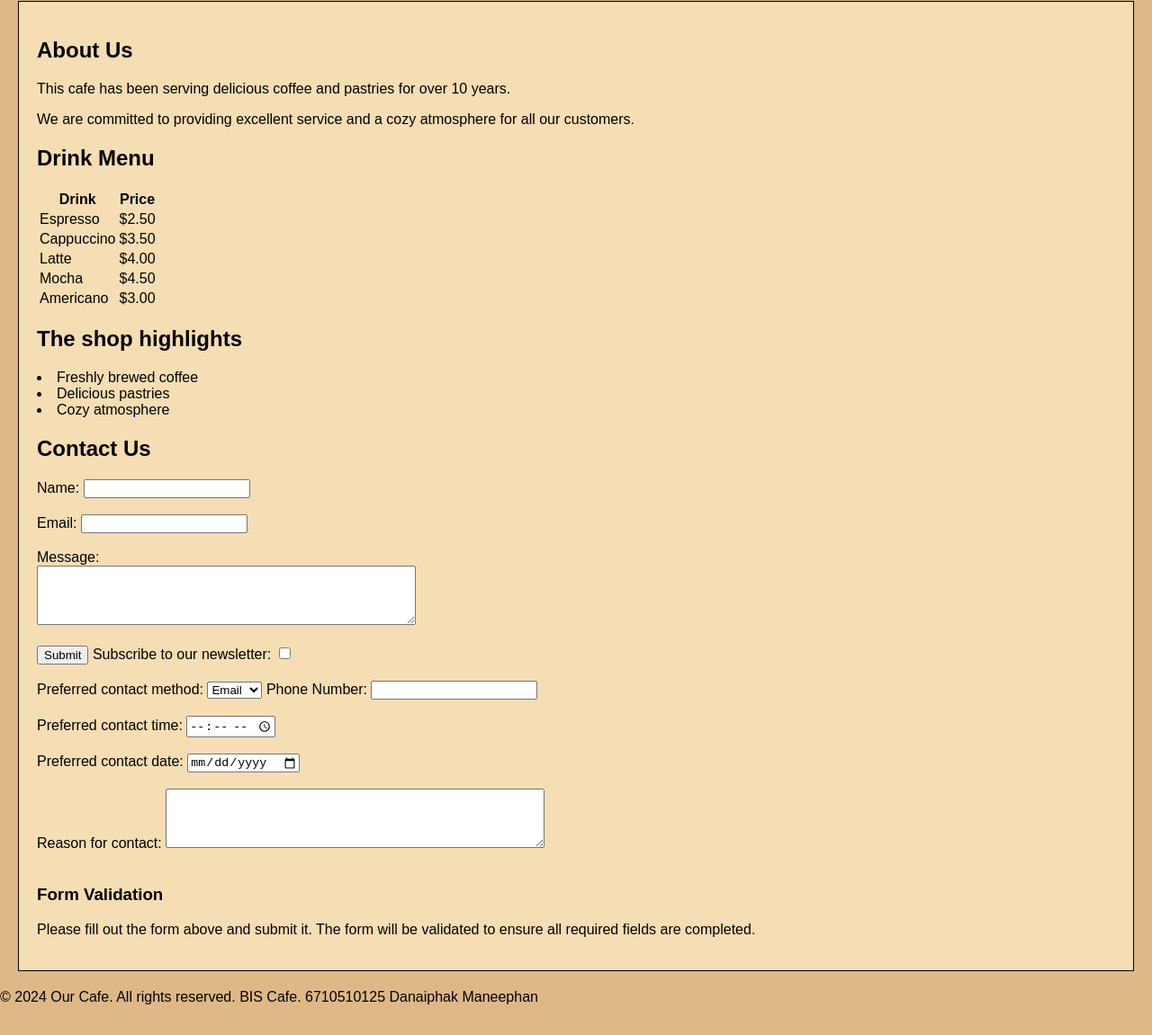
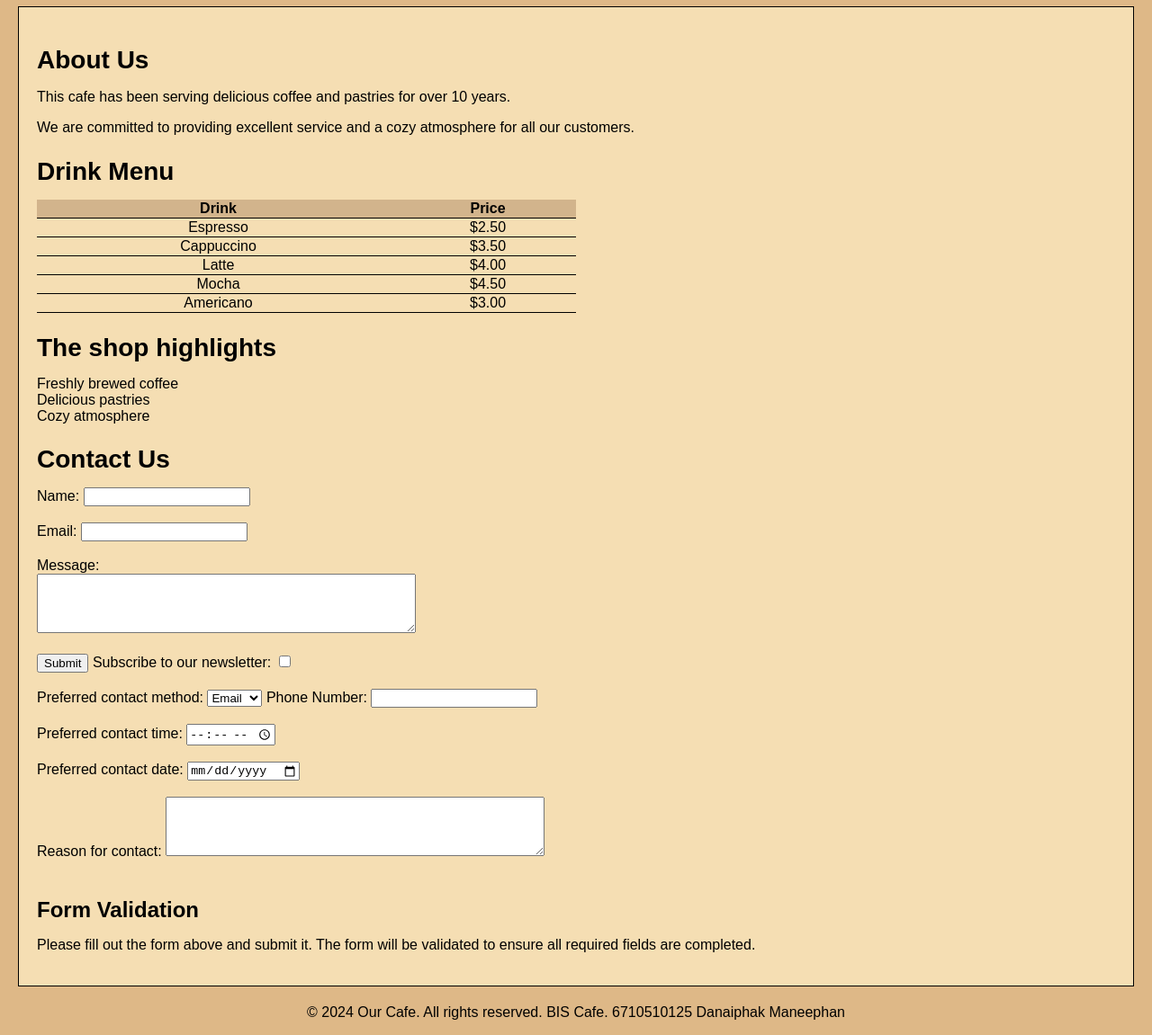
Before and after one commit to danaiphak/477301-exam-6710510125, a plain HTML site: page index.html in a window 1280 px wide. Shown: the part 170-1321 px from the top of the page at 90% size. Drawn offline with Linux system fonts and the light colour scheme.

Commit message:
sixth commit

```diff
--- a/index.html
+++ b/index.html
@@ -53,13 +53,13 @@
             </tr>
         </tbody>
     </table>
-    <list>
+    <list class="list">
         <h2>The shop highlights</h2>
         <li>Freshly brewed coffee</li>
         <li>Delicious pastries</li>
         <li>Cozy atmosphere</li>
     </list>
-    <form action="contact.html" method="get" id="Contact-us">
+    <form action="contact.html" method="get" id="Contact-us" class="card:hover">
         <h2>Contact Us</h2>
         <label for="name">Name:</label>
         <input type="text" id="name" name="name" required><br><br>
@@ -89,7 +89,7 @@
         <p>Please fill out the form above and submit it. The form will be validated to ensure all required fields are completed.</p>
     </validation>
 </main>
-<footer>
+<footer class="footer">
         <p>&copy; 2024 Our Cafe. All rights reserved. BIS Cafe. 6710510125 Danaiphak Maneephan</p>
 </footer>
 </body>
--- a/style.css
+++ b/style.css
@@ -1,3 +1,4 @@
+/* 477-301 Exam 1 - Danaiphak Maneephan 6710510125 */
 * {
     box-sizing: border-box;
 }
@@ -22,3 +23,38 @@ main {
     color: black;
     border: 1px solid black;
 }
+h1 {
+    font-size: 36px;
+    margin-bottom: 20px;
+}
+h2 {
+    font-size: 28px;
+    margin-bottom: 15px;
+}
+h3 {
+    font-size: 24px;
+    margin-bottom: 10px;
+}
+table {
+    width: 50%;
+    border-collapse: collapse;
+    margin-bottom: 1px;
+    border-color: black;
+    text-align: center;
+}
+thead {
+    background-color: #D2B48C;
+}
+tr {
+    border-bottom: 1px solid black;
+}
+.list {
+    list-style-type: none;
+    padding: 0;
+}
+.footer {
+    text-align: center;
+}
+.card:hover {
+    box-shadow: 0 8px 18px rgba(0, 0, 0, 0.2);
+}
```
